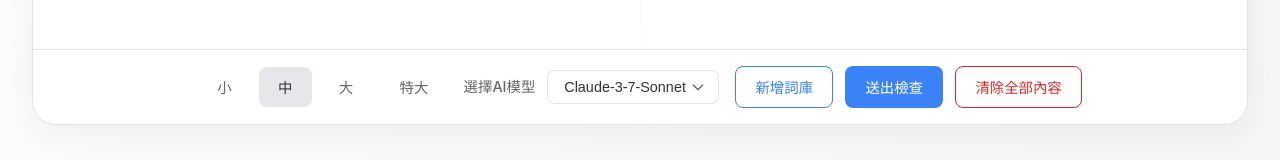
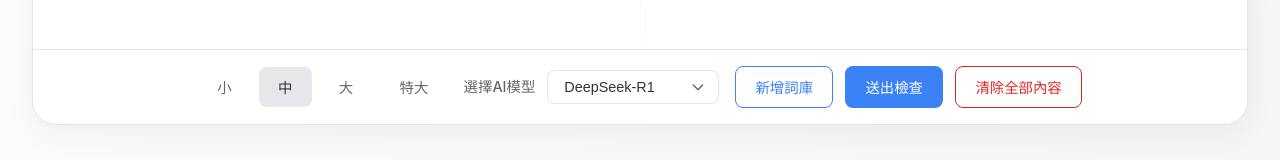
Before and after one commit to hauchenglee/xiaobaobei-checker-vue, a Vue app: page / in a window 1280 px wide. Shown: the part 635-795 px from the top of the page. Built offline with nearby package versions, Linux system fonts and the light colour scheme.

Commit message:
feat(option): default r1

```diff
--- a/src/views/Checker.vue
+++ b/src/views/Checker.vue
@@ -134,7 +134,7 @@ import {checkText} from '../services/api'
 
 const originalText = ref('')
 const errorCollection = ref(null) // 添加校对结果状态
-const aiModel = ref('claude-3-7-sonnet-20250219')
+const aiModel = ref('poe-DeepSeek-R1-FW')
 
 const isLoading = ref(false)
 const showToast = ref(false)
```
